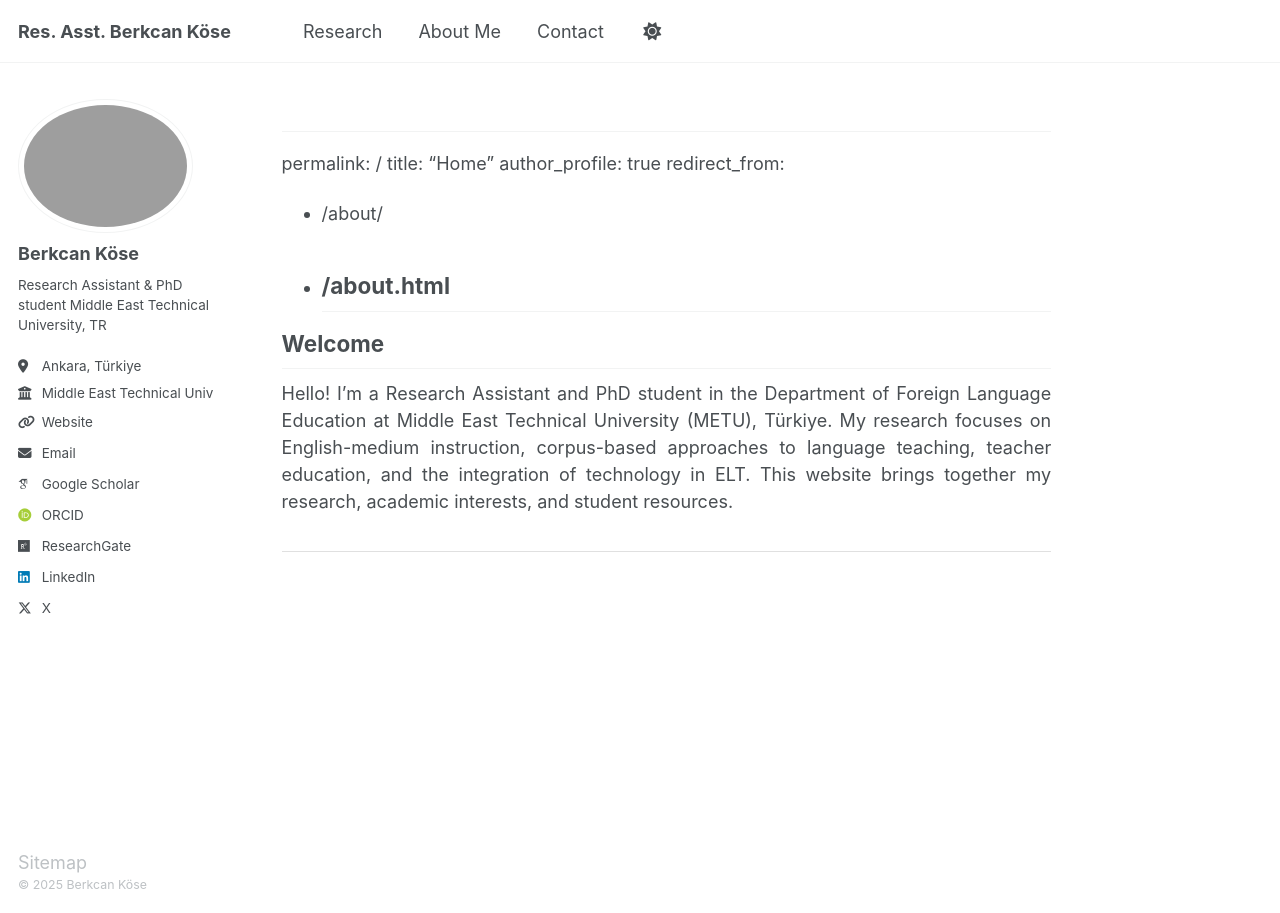
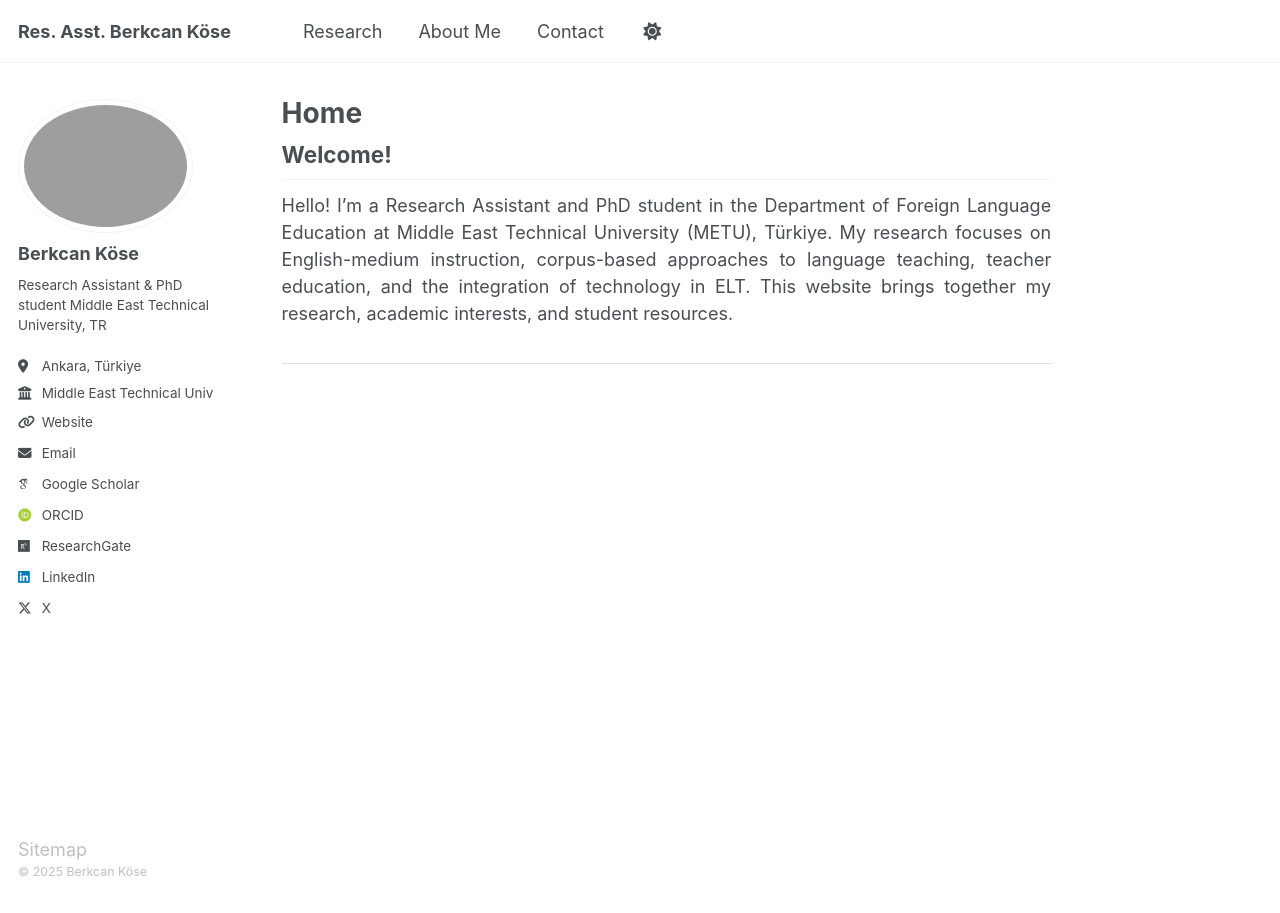
Before and after one commit to berkcankose/berkcankose.github.io, a Jekyll site: the page built from _pages/about.md, in a window 1280 px wide. Built offline with Jekyll 4.4.1, drawn with Linux system fonts in a browser that asks for light colours; some web fonts are replaced; our own code applies the rules of GitHub Pages for plain Markdown files.

Commit message:
Update about.md

```diff
--- a/_pages/about.md
+++ b/_pages/about.md
@@ -1,4 +1,3 @@
-
 ---
 permalink: /
 title: "Home"
@@ -9,7 +8,7 @@ redirect_from:
 ---
 
 <div style="text-align: justify; margin-bottom: 2rem;">
-  <h2 style="margin-top: 0;">Welcome</h2>
+  <h2 style="margin-top: 0;">Welcome!</h2>
 
   Hello! I’m a Research Assistant and PhD student in the Department of Foreign Language Education at Middle East Technical University (METU), Türkiye.
 
```
